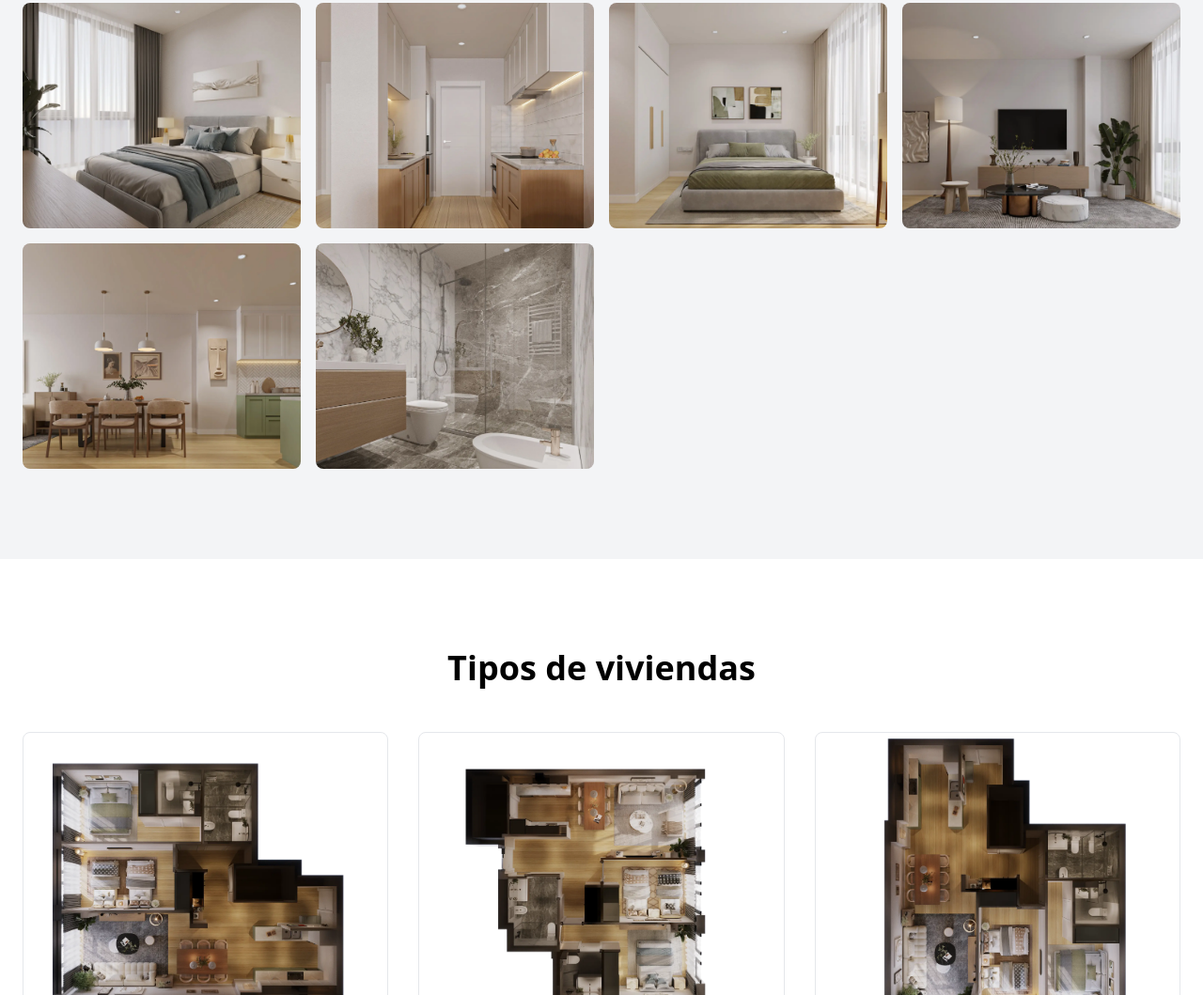
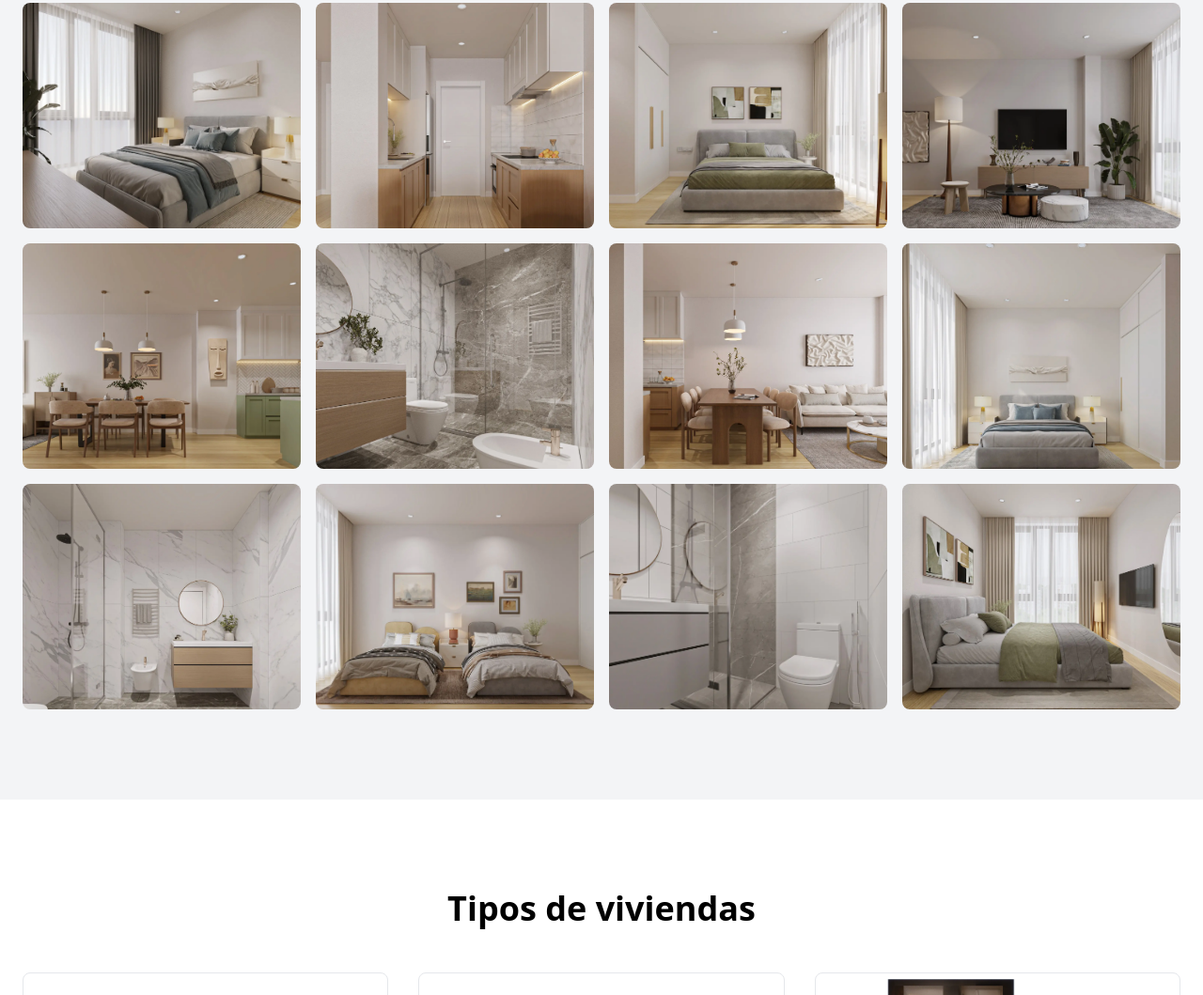
Before and after one commit to chemapq/edificio-locil, a website: page old_index.html in a window 1280 px wide. Shown: the part 2339-3398 px from the top of the page at 94% size. Drawn offline with nearby package versions, Linux system fonts and the light colour scheme.

Commit message:
Agregar nuevas imágenes a la galería en "old_index.html"

```diff
--- a/old_index.html
+++ b/old_index.html
@@ -135,6 +135,12 @@
           <img src="/salon2.webp" alt="Imagen 8" class="w-full h-60 object-cover rounded-lg cursor-pointer" onclick="openModal(this, 7)">
           <img src="/salon3.webp" alt="Imagen 9" class="w-full h-60 object-cover rounded-lg cursor-pointer" onclick="openModal(this, 8)">
           <img src="/aseo1.webp" alt="Imagen 10" class="w-full h-60 object-cover rounded-lg cursor-pointer" onclick="openModal(this, 9)">
+          <img src="/comedor1.webp" alt="Imagen 11" class="w-full h-60 object-cover rounded-lg cursor-pointer" onclick="openModal(this, 10)">
+          <img src="/dormitorio3.webp" alt="Imagen 12" class="w-full h-60 object-cover rounded-lg cursor-pointer" onclick="openModal(this, 11)">
+          <img src="/aseo2.webp" alt="Imagen 13" class="w-full h-60 object-cover rounded-lg cursor-pointer" onclick="openModal(this, 12)">
+          <img src="/dormitorio4.webp" alt="Imagen 14" class="w-full h-60 object-cover rounded-lg cursor-pointer" onclick="openModal(this, 13)">
+          <img src="/aseo3.webp" alt="Imagen 15" class="w-full h-60 object-cover rounded-lg cursor-pointer" onclick="openModal(this, 14)">
+          <img src="/dormitorio5.webp" alt="Imagen 16" class="w-full h-60 object-cover rounded-lg cursor-pointer" onclick="openModal(this, 15)">
         </div>
       </div>
     </section>
@@ -475,6 +481,12 @@
     "/salon2.webp",
     "/salon3.webp",
     "/aseo1.webp",
+    "/comedor1.webp",
+    "/dormitorio3.webp",
+    "/aseo2.webp",
+    "/dormitorio4.webp",
+    "/aseo3.webp",
+    "/dormitorio5.webp"
   ];
   let currentIndex = 0;
 
```
Also changed, not shown: aseo2.webp (added), aseo3.webp (added), comedor1.webp (added), dormitorio3.webp (added), dormitorio4.webp (added), dormitorio5.webp (added).
